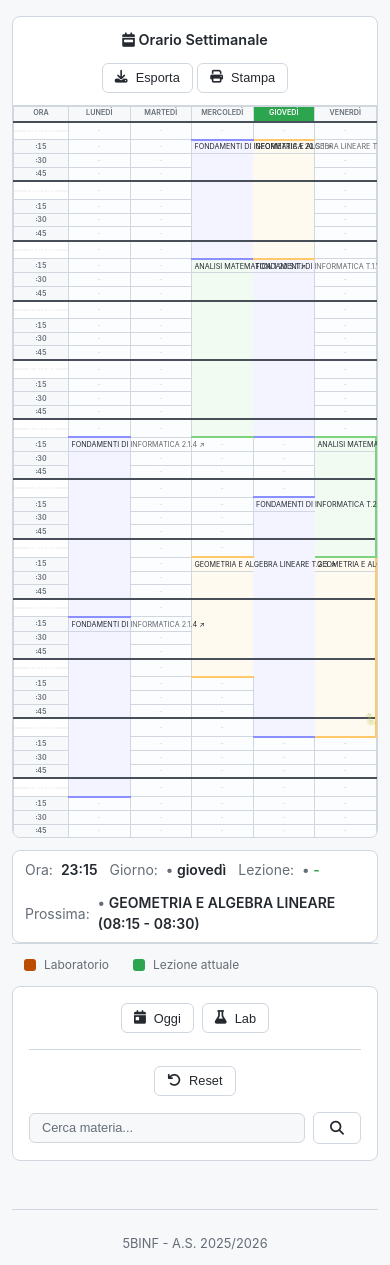
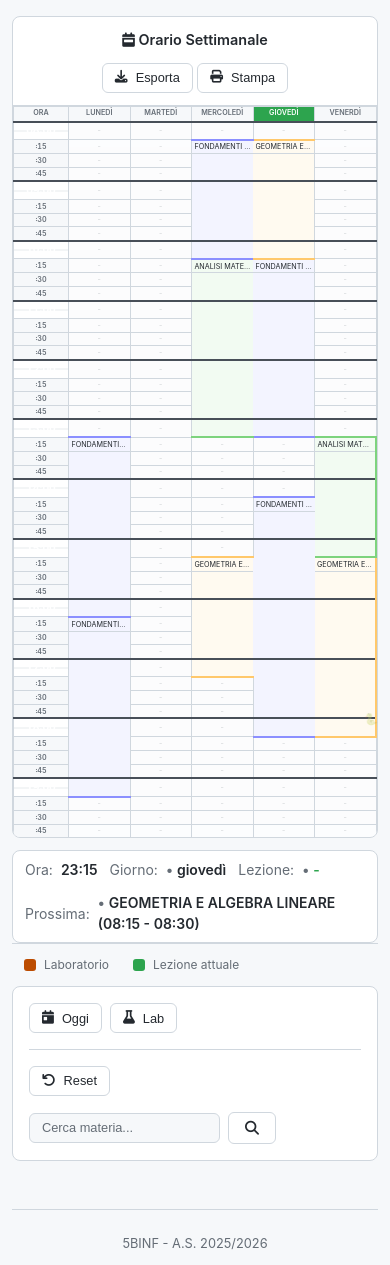
Before and after one commit to lowtaper42069/sigmaorario, a PHP site: page / in a window 390 px wide. Shown: the part 108-1373 px from the top of the page. Run offline with PHP 8.4, Linux system fonts and the light colour scheme; some libraries are stand-ins or nearby versions.

Commit message:
UI: revert text overflow, keep subject font large but contained

```diff
--- a/styles/main.css
+++ b/styles/main.css
@@ -99,8 +99,6 @@ td.block:first-of-type { border-left: 2px solid var(--subject-color); }
 td.block:last-of-type { border-right: 2px solid var(--subject-color); }
 td.block-start {
     border-top: 2px solid var(--subject-color);
-    overflow: visible;
-    z-index: 2;
 }
 td.block-end { border-bottom: 2px solid var(--subject-color); }
 
@@ -305,16 +303,11 @@ header { display: flex; justify-content: space-between; align-items: center; fle
     td.has-link::after { font-size: 0.45rem; }
     td.subject-cell { font-size: 1rem; }
     td.room-cell { font-size: 0.75rem; }
-    td.block-start { overflow: visible; z-index: 2; }
     .current-info { gap: 0.75rem; padding: 0.5rem 0.75rem; font-size: 0.8rem; }
     .legend { padding: 0.75rem; }
     .legend-item { font-size: 0.75rem; }
     .azioni-container { grid-template-columns: 1fr; }
-
-    .actions-bar {
-        flex-direction: column;
-        align-items: stretch;
-    }
+}
 
     .actions-group {
         justify-content: center;
```
